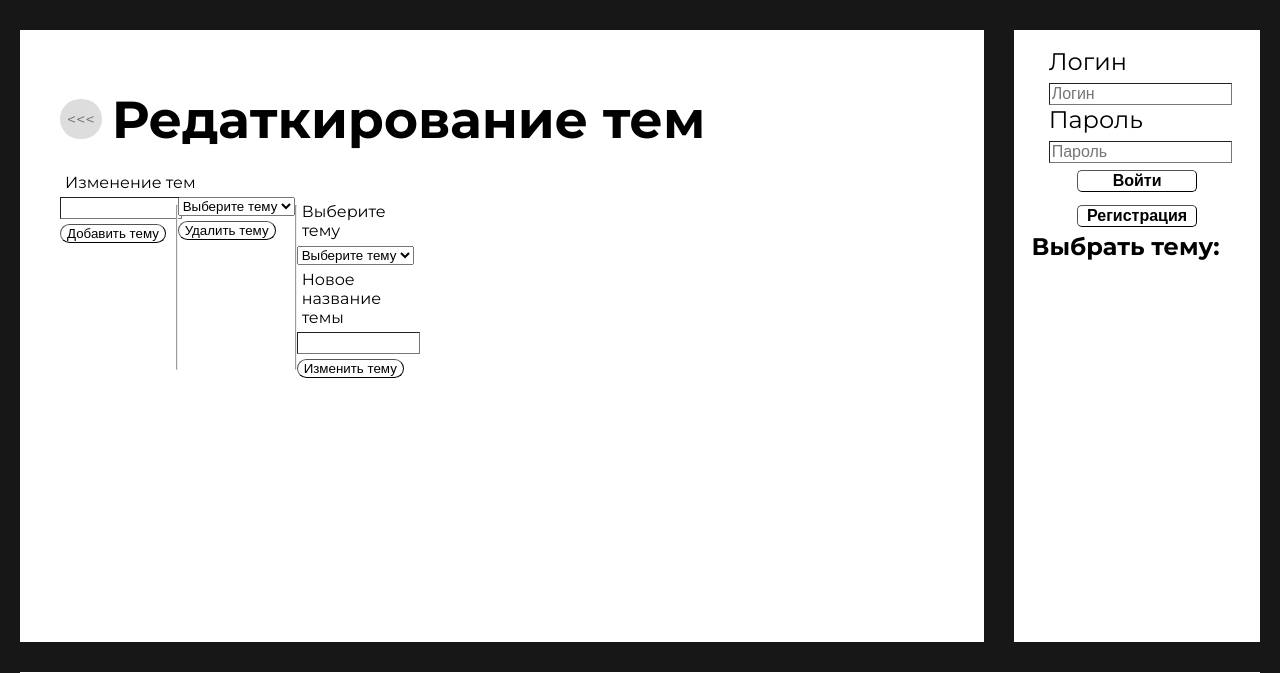
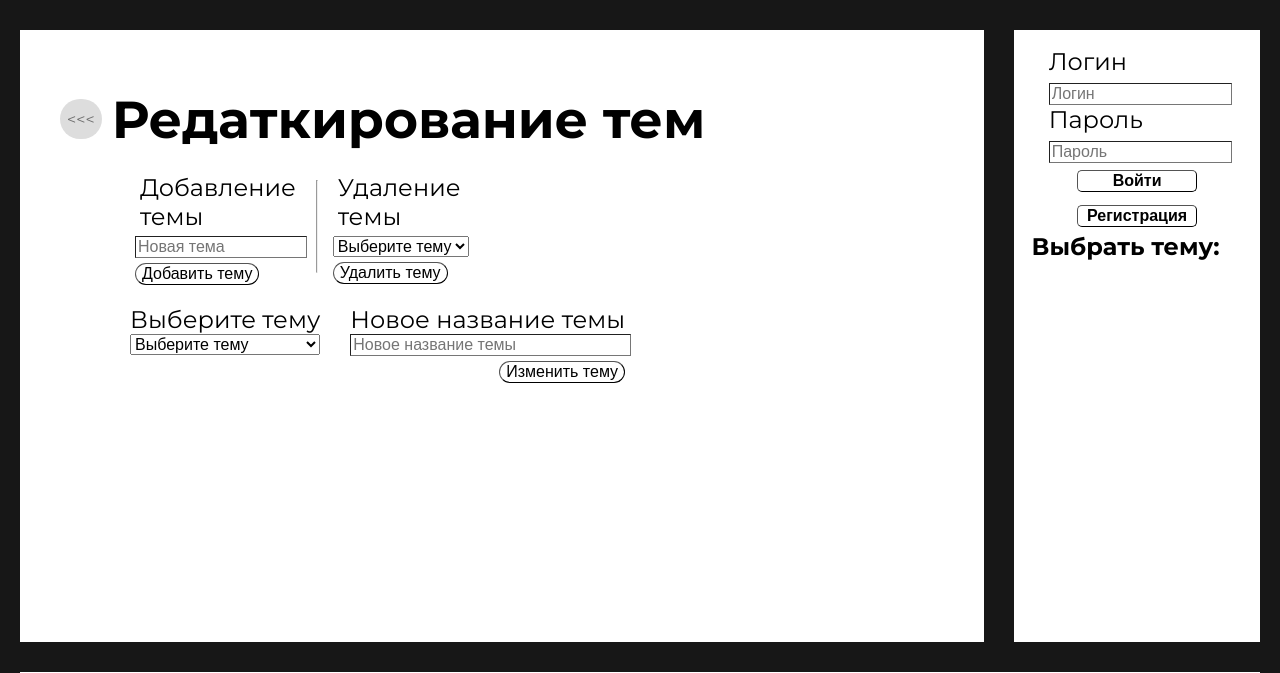
Before and after one commit to DanVoron/pythonProject, a Django app: page /theme_edit/ in a window 1280 px wide. Shown: the part 240-913 px from the top of the page. Run offline with Django 5.2, Linux system fonts and the light colour scheme; data that the repository does not hold is empty; some web fonts are replaced.

Commit message:
ThemeEdit

```diff
--- a/mydjangoproject/static/css/PostListStyles.css
+++ b/mydjangoproject/static/css/PostListStyles.css
@@ -161,14 +161,19 @@ h2{
     align-self: center;
     justify-content: space-between;
     width: 40%;
+    font-size: 24px;
 }
 .RedacThemes{
     display: flex;
     flex-direction: column;
+    margin:0 15px 0 15px;
+    font-size: 24px;
 }
 .DelThemes{
     display: flex;
     flex-direction: column;
+    margin:0 15px 0 15px;
+    font-size: 24px;
 }
 .ThemesBUTT{
     background-color: transparent;
@@ -176,8 +181,45 @@ h2{
     border-width: 1px;
     margin-top: 5px;
     width: fit-content;
+    font-size: 16px;
 }
 .CommentsList{
     display: flex;
     flex-direction: column-reverse;
+    font-size: 24px;
 }
+.themeeditor{
+    display: flex;
+    width: 100%;
+    margin-left: 60px;
+
+    margin-bottom: 20px;
+    font-size: 24px;
+    font-size: 24px;
+}
+.themechanger{
+    display: flex;
+    margin-left: 70px;
+    margin-top: 20px;
+    font-size: 24px;
+}
+.ggz{
+    margin-left: auto;
+}
+#themes-select{
+    font-size: 16px;
+}
+.newtheme{
+    margin-left: 30px;
+    display: flex;
+    flex-direction: column;
+}
+.newthemeinput{
+}
+.zaeb{
+    margin: 0;
+}
+.vibiritetemu{
+    display: flex;
+    flex-direction: column;
+}
--- a/mydjangoproject/templates/blog/theme_edit.html
+++ b/mydjangoproject/templates/blog/theme_edit.html
@@ -41,16 +41,18 @@
                 <h2>Редаткирование тем</h2>
             </div>
 
-        <form method="post" action="" class="">
+        <div class="center">
+            <form method="post" action="" class="themeeditor">
                 {% csrf_token %}
-            <p>Изменение тем</p>
                 <div class="ThemesRedactorContainer">
                     <div class="RedacThemes">
-                    <input type="text" name="NameTopic" id="">
+                        <p>Добавление темы</p>
+                        <input type="text" name="NameTopic" id="" placeholder="Новая тема">
                         <button class="ThemesBUTT" id="AddTopicBtn" name="action" value="AddTopic">Добавить тему</button>
                     </div>
                     <hr>
                     <div class="DelThemes">
+                        <p>Удаление темы</p>
                         <select id="themes-select" name="TopicList">
                             <option value="" disabled selected>Выберите тему</option>
                             {%for i in topics%}
@@ -59,10 +61,11 @@
                           </select>
                         <button class="ThemesBUTT" id="DelTopicBtn" name="action" value="DelTopic">Удалить тему</button>
                     </div>
-                <hr>
-                <div class="DelThemes">
-                    <div>
-                        <p>Выберите тему</p>
+                </div>
+            </form>
+            <div class="themechanger">
+                <div class="vibiritetemu">
+                    <label>Выберите тему</label>
                     <select id="themes-select" name="TopicList">
                         <option value="" disabled selected>Выберите тему</option>
                         {%for i in topics%}
@@ -70,14 +73,14 @@
                         {%endfor%}
                       </select>
                 </div>
-                      <div>
-                        <p>Новое название темы</p>
-                        <input type="text">
+                  <div class="newtheme">
+                    <label>Новое название темы</label>
+                    <input type="text" placeholder="Новое название темы" class="lolgege">
+                    <button class="ThemesBUTT ggz" id="DelTopicBtn" name="action" value="DelTopic">Изменить тему</button>
                   </div>
-                    <button class="ThemesBUTT" id="DelTopicBtn" name="action" value="DelTopic">Изменить тему</button>
+
             </div>
         </div>
-        </form>
         </div>
         <div class="NewsThemesContainer">
             {% if role_id is None %}
```
Lines whose indentation alone changed are shown as unchanged.
